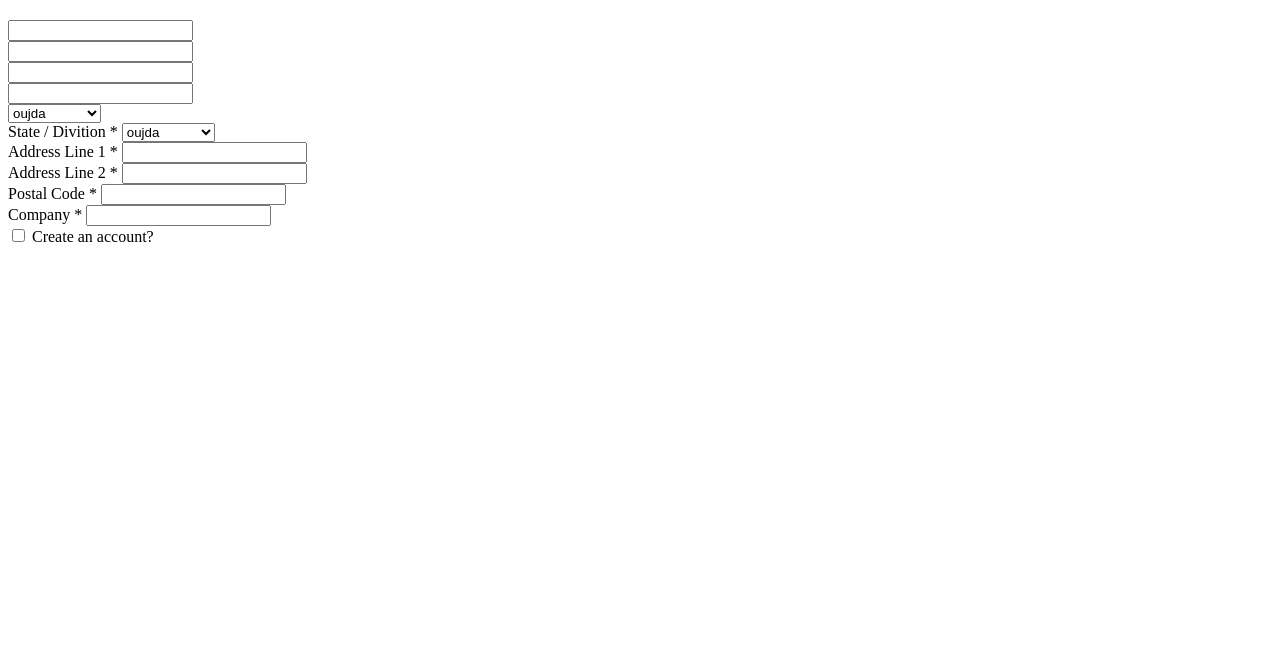
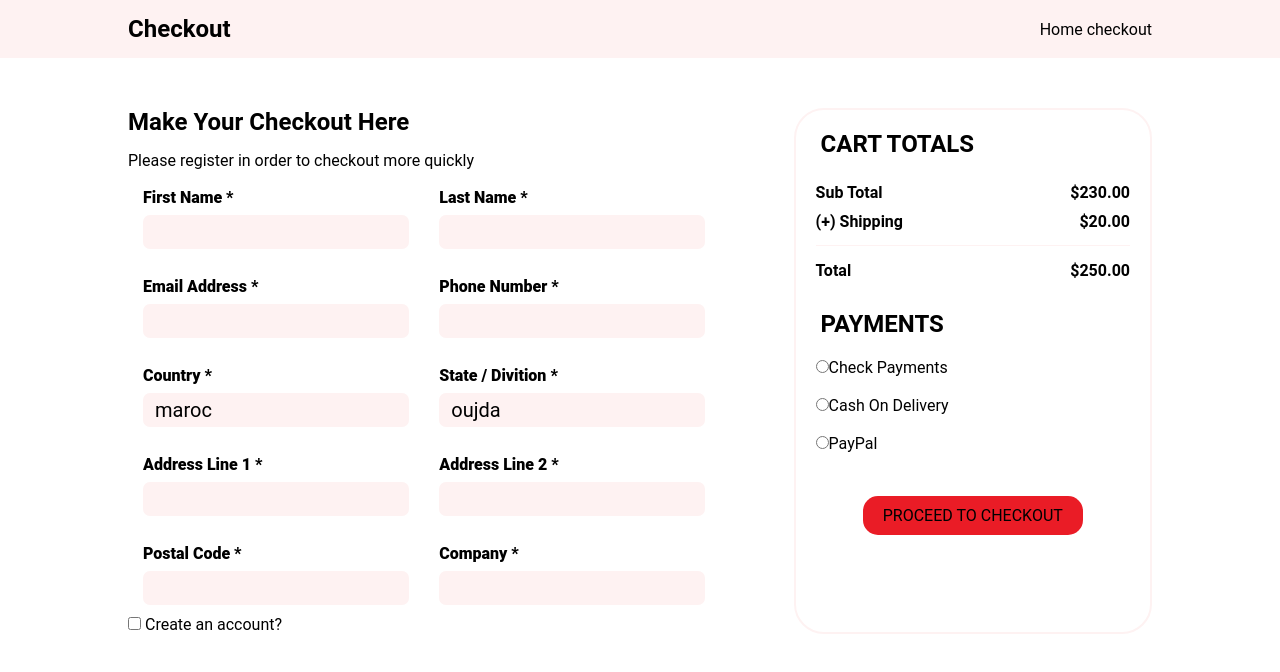
Before and after one commit to mohammed5240/ecom, a plain HTML site: page html/checkout.html in a window 1280 px wide. Drawn offline with Linux system fonts and the light colour scheme.

Commit message:
create navbar

```diff
--- /dev/null
+++ b/css/checkout.css
@@ -0,0 +1,105 @@
+.slider{
+    background-color: var(--bg);
+    justify-content: space-between;
+    padding-block: 15px;
+    padding-inline: 10%;
+}
+
+.checkout{
+    margin-block: 50px;
+    form{
+
+        align-items: normal;
+        h1{
+            margin-bottom: 15px;
+        }
+        .inputs{
+            width: 65%;
+            .input{
+                flex-wrap: wrap;
+                div{
+                    display: flex;
+                    flex-direction:column;
+                    margin-inline: 15px;
+                    width: 40%;
+                    margin-block: 10px;
+                    lable{
+                        margin-block: 8px;
+                        font-weight: 900;
+                    }
+                    select{
+                        font-size: 20px;
+                        padding-inline: 12px;
+                        padding-block:5px ;
+                        background-color: var(--bg);
+                        border-radius: 7px;
+
+                    }
+                    input{
+                        font-size: 20px;
+                        padding-inline: 12px;
+                        padding-block:5px ;
+                        background-color: var(--bg);
+                        border-radius: 7px;
+
+
+                    }
+                }
+            }
+        }
+        .totals{
+            width: 35%;
+            border: 2px solid var(--bg);
+            border-radius: 30px;
+            padding-inline: 20px;
+            padding-block: 20px;
+
+            h2{
+                padding-bottom: 20px;
+                padding-inline: 5px;
+            }
+            .total-shipping{
+               padding-bottom: 15px;
+               position: relative;
+
+            }
+            .total-shipping::after{
+                content: '';
+                position: absolute;
+                width: 100%;
+                height: 0.6px;
+                bottom: 0;
+                background-color: var(--bg);
+            }
+            .total{
+                padding-top: 15px;
+                padding-bottom: 30px;
+            }
+            div{
+                display: flex;
+                justify-content: space-between;
+                align-items: center;
+                padding-block: 5px;
+            }
+            .conternnr-submit{
+                width: 100%;
+                .submit{
+                    background-color: var(--colorhover);
+                    border-radius: 15px;
+                    padding-inline: 20px;
+                    padding-block: 10px;
+                    margin: auto;
+                    text-align: center;
+                    transition: 0.6s;
+                }
+                .submit:hover{
+                    background-color: var(--bgdark);
+                    color: var(--bg);
+                    border-radius: 35px;
+                }
+            }
+
+
+        }
+    }
+}
--- a/css/giniral.css
+++ b/css/giniral.css
@@ -1,32 +1,37 @@
+
 :root{
-    --bg:#fff;
-    --col:black;
+    --bg:#fef2f2 ;
+    --bgdark:#333333 ;
+    --colorhover:#EA1C26;
+    --bgg:200px;
+    --fontw:#fff;
+    --fontb:#000;
 }
 *{
     font-family: "Roboto", serif;
+    padding: 0;
     margin: 0;
-    padding:0;
+    box-sizing: border-box;
 
 }
 .dark{
 
 }
 body,html{
-    background-color: var(--bg);
-    transition: 1.2s;
+
 }
 .flex{
     display: flex;
     align-items: center;
 }
 .border{
-    border: 6px solid red;
+    border: 6px solid var(--bg);
 }
 ul,li{
     text-decoration: none;
     list-style-type: none;
 }
-a, button{
+a, button ,.x{
     list-style-type:none;
     all: unset;
     display: inline-block;
--- a/html/checkout.html
+++ b/html/checkout.html
@@ -4,42 +4,52 @@
     <meta charset="UTF-8">
     <meta name="viewport" content="width=device-width, initial-scale=1.0">
     <title>Document</title>
+    <link rel="stylesheet" href="../css/giniral.css">
+    <link rel="stylesheet" href="../css/checkout.css">
 </head>
 <body>
-    <section>
-        <form action="">
-            <div>
-                <h1></h1>
-                <p></p>
-                <div>
+    <div class="slider flex">
+        <h2>Checkout</h2>
+        <div class="links">
+            <a href="" class="a1">Home</a>
+            <a href="" class="a2">checkout</a>
+        </div>
+    </div>
+    <section class="contenir checkout">
+
+        <form action="" class="flex">
+            <div class="inputs">
+                <h1>Make Your Checkout Here</h1>
+                <p>Please register in order to checkout more quickly</p>
+                <div class="input flex">
                     <div>
-                        <lable></lable>
-                        <input type="text" name="" id="">
+                        <lable>First Name *</lable>
+                        <input type="text" name="" id="" class="x">
                     </div>
                     <div>
-                        <lable></lable>
-                        <input type="text" name="" id="">
+                        <lable>Last Name *</lable>
+                        <input type="text" name="" class="x" id="">
                     </div>
                     <div>
-                        <lable></lable>
-                        <input type="text" name="" id="">
+                        <lable>Email Address *</lable>
+                        <input type="email" name="" class="x" id="">
                     </div>
                     <div>
-                        <lable></lable>
-                        <input type="text" name="" id="">
+                        <lable>Phone Number *</lable>
+                        <input type="text" name="" class="x" id="">
                     </div>
                     <div>
-                        <lable></lable>
-                        <select name="" id="">
-                            <option value="">oujda</option>
-                            <option value="">rabat</option>
-                            <option value="">Saïdia</option>
-                            <option value="">Casablanca</option>
+                        <lable>Country *</lable>
+                        <select name="" class="x" id="">
+                            <option value="">maroc</option>
+                            <option value="">canada</option>
+                            <option value="">spain</option>
+                            <option value="">Russia</option>
                         </select>
                     </div>
                     <div>
                         <lable>State / Divition *</lable>
-                        <select name="" id="">
+                        <select name="" id="" class="x">
                             <option value="">oujda</option>
                             <option value="">rabat</option>
                             <option value="">Saïdia</option>
@@ -48,25 +58,38 @@
                     </div>
                     <div>
                         <lable>Address Line 1 *</lable>
-                        <input type="text" name="" id="">
+                        <input type="text" name="" id="" class="x">
                     </div>
                     <div>
                         <lable>Address Line 2 *</lable>
-                        <input type="text" name="" id="">
+                        <input type="text" name="" id="" class="x">
                     </div>
                     <div>
                         <lable>Postal Code *</lable>
-                        <input type="text" name="" id="">
+                        <input type="text" name="" id="" class="x">
                     </div>
                     <div>
                         <lable>Company *</lable>
-                        <input type="text" name="" id="">
+                        <input type="text" name="" id="" class="x">
                     </div>
                 </div>
                 <input type="checkbox">
                 <label for="">Create an account?</label>
             </div>
-            <div></div>
+            <div class="totals">
+                <h2>CART TOTALS</h2>
+                <div><h4>Sub Total</h4><h4>$230.00</h4></div>
+                <div class="total-shipping"><h4>(+) Shipping</h4><h4>$20.00</h4></div>
+                <div class="total"><h4>Total</h4><h4>$250.00</h4></div>
+                <h2>PAYMENTS</h2>
+                <span class="inp_radio"><input type="radio"><label for="">Check Payments</label></span><br><br>
+                <span class="inp_radio"><input type="radio"><label for="">Cash On Delivery</label></span><br><br>
+                <span class="inp_radio"><input type="radio"><label for="">PayPal</label></span><br><br><br>
+                <div class="conternnr-submit">
+                    <input type="submit" class="x submit" value="PROCEED TO CHECKOUT">
+                </div>
+
+            </div>
         </form>
     </section>
 </body>
```
Also changed, not shown: css/Home.css (added, +33 -0 lines), css/navbar.css (+44 -0 lines), index.html (+47 -3 lines), img/Electronic.png (added), img/Electronics-Shop-Logo-removebg-preview.png (added), img/c4-removebg-preview.png (added), img/c5-removebg-preview.png (added), img/image1.png (renamed from img/images/image1.png).
